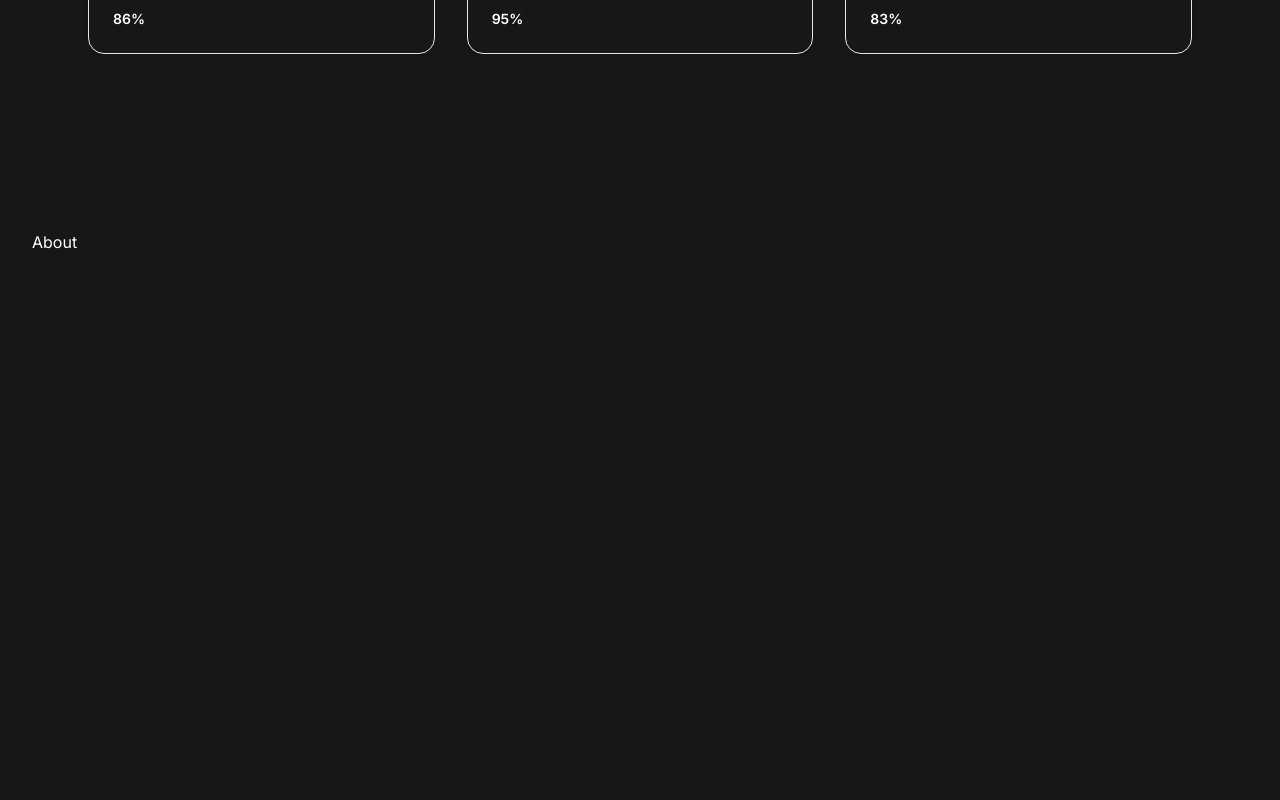
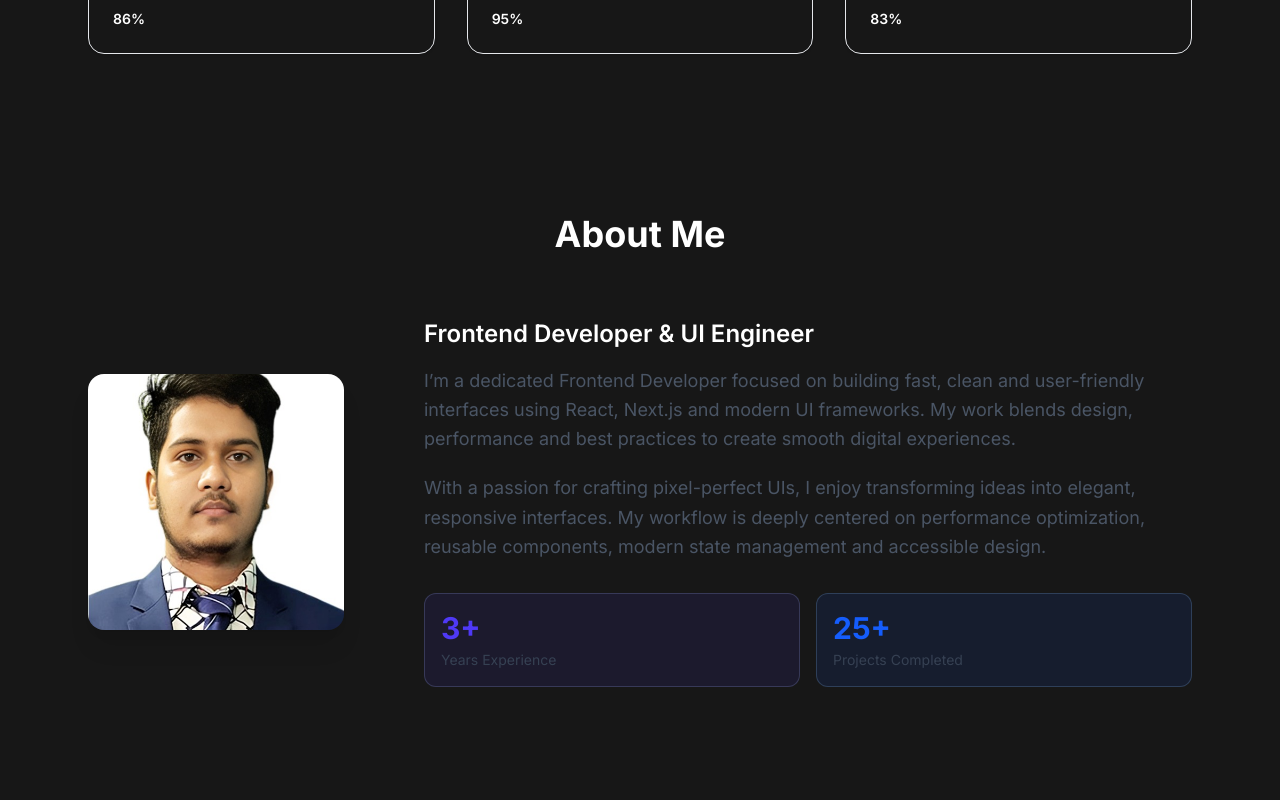
Before and after one commit to Md-Asikul-Islam/portfolio, a Next.js app: page / in a window 1280 px wide. Shown: the part 980-1780 px from the top of the page. Built offline with nearby package versions, Linux system fonts and the light colour scheme; a web font is replaced by a local one.

Commit message:
feat(about): add animated About Me section with image, bio text, and highlight stats

```diff
--- /dev/null
+++ b/src/app/components/About.tsx
@@ -0,0 +1,97 @@
+"use client";
+
+import { motion } from "framer-motion";
+import Image from "next/image";
+import aboutImg from "@/app/assests/asikul.jpg"; // your photo
+
+const About = () => {
+  return (
+    <section id="about" className="py-20">
+      <div className="max-w-6xl mx-auto px-6">
+
+        {/* Section Heading */}
+        <motion.h2
+          initial={{ opacity: 0, y: 25 }}
+          whileInView={{ opacity: 1, y: 0 }}
+          transition={{ duration: 0.6 }}
+          className="text-3xl md:text-4xl font-bold mb-16 text-center"
+        >
+          About Me
+        </motion.h2>
+
+        {/* Main Wrapper */}
+        <div className="flex flex-col md:flex-row items-center gap-12 md:gap-20">
+
+          {/* Left: Image */}
+          <motion.div
+            initial={{ opacity: 0, scale: 0.85 }}
+            whileInView={{ opacity: 1, scale: 1 }}
+            transition={{ duration: 0.7 }}
+            className="w-48 h-48 md:w-64 md:h-64 rounded-2xl overflow-hidden shadow-xl"
+          >
+            <Image
+              src={aboutImg}
+              alt="Md. Asikul Islam"
+              className="w-full h-full object-cover"
+              priority
+            />
+          </motion.div>
+
+          {/* Right: Text Content */}
+          <motion.div
+            initial={{ opacity: 0, x: 40 }}
+            whileInView={{ opacity: 1, x: 0 }}
+            transition={{ duration: 0.7 }}
+            className="flex-1"
+          >
+            <h3 className="text-2xl font-semibold mb-4">
+              Frontend Developer & UI Engineer
+            </h3>
+
+            <p className="text-gray-600 dark:text-gray-300 leading-relaxed text-base md:text-lg mb-5">
+              I’m a dedicated Frontend Developer focused on building fast,
+              clean and user-friendly interfaces using React, Next.js and modern UI
+              frameworks. My work blends design, performance and best practices
+              to create smooth digital experiences.
+            </p>
+
+            <p className="text-gray-600 dark:text-gray-300 leading-relaxed text-base md:text-lg mb-5">
+              With a passion for crafting pixel-perfect UIs, I enjoy transforming
+              ideas into elegant, responsive interfaces. My workflow is deeply
+              centered on performance optimization, reusable components, modern
+              state management and accessible design.
+            </p>
+
+            {/* Highlight Boxes */}
+            <motion.div
+              initial={{ opacity: 0, y: 20 }}
+              whileInView={{ opacity: 1, y: 0 }}
+              transition={{ duration: 0.6, delay: 0.2 }}
+              className="grid grid-cols-2 gap-4 mt-8"
+            >
+              <div className="p-4 rounded-xl bg-indigo-600/10 dark:bg-indigo-500/10 border border-indigo-300/20 dark:border-indigo-500/20">
+                <p className="text-3xl font-bold text-indigo-600 dark:text-indigo-400">
+                  3+
+                </p>
+                <p className="text-sm mt-1 text-gray-700 dark:text-gray-300">
+                  Years Experience
+                </p>
+              </div>
+
+              <div className="p-4 rounded-xl bg-blue-600/10 dark:bg-blue-500/10 border border-blue-300/20 dark:border-blue-500/20">
+                <p className="text-3xl font-bold text-blue-600 dark:text-blue-400">
+                  25+
+                </p>
+                <p className="text-sm mt-1 text-gray-700 dark:text-gray-300">
+                  Projects Completed
+                </p>
+              </div>
+            </motion.div>
+          </motion.div>
+
+        </div>
+      </div>
+    </section>
+  );
+}
+export default About
--- a/src/app/page.tsx
+++ b/src/app/page.tsx
@@ -1,3 +1,4 @@
+import About from "./components/About";
 import HeroSection from "./components/HeroSection";
 import Skills from "./components/Skills";
 
@@ -6,7 +7,7 @@ const Home = () => {
     <main className="max-w-7xl mx-auto px-6 lg:px-8">
       <HeroSection />
       <Skills  />
-      <div id="about" className="min-h-screen py-24"> About </div>
+      <About/>
       <div id="contacts" className="min-h-screen py-24"> Contacts </div>
       <div id="projects" className="min-h-screen py-24"> Projects </div>
       <div id="blog" className="min-h-screen py-24"> Blog </div>
```
Also changed, not shown: src/app/components/Contact.tsx (added).
